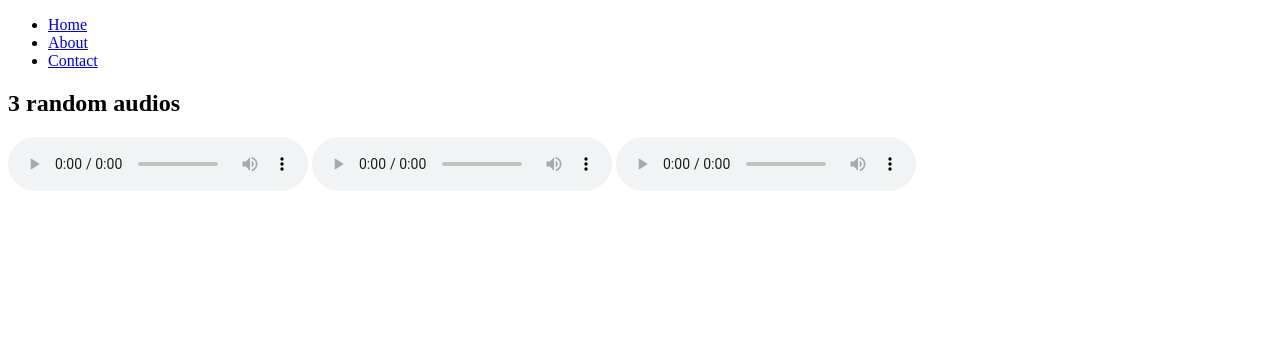
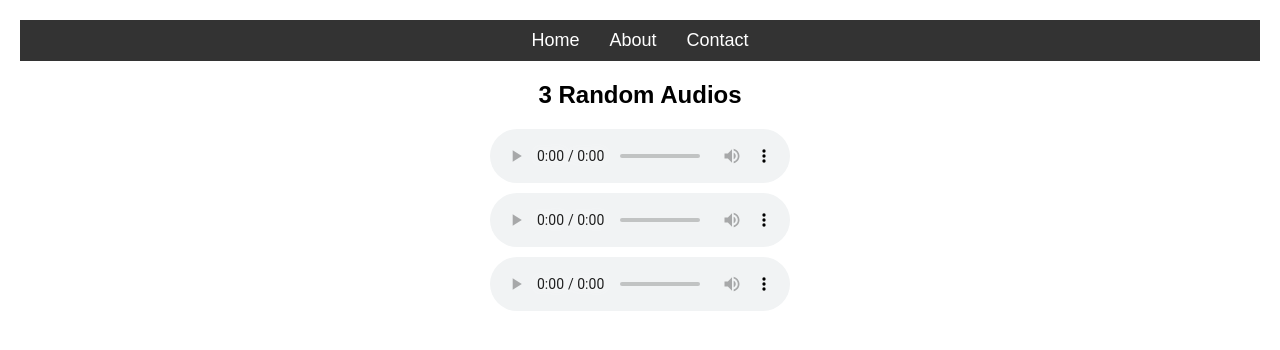
Before and after one commit to acciojob/semantic-navbar-and-audios-jadhavakashofficial, a website: page main.html in a window 1280 px wide. Drawn offline with Linux system fonts and the light colour scheme.

Commit message:
created a submission

```diff
--- a/main.html
+++ b/main.html
@@ -2,33 +2,68 @@
 <html lang="en">
 <head>
     <meta charset="UTF-8">
+    <meta name="viewport" content="width=device-width, initial-scale=1.0">
     <title>Semantic Navbar & Audios</title>
+    <style>
+        body {
+            font-family: Arial, sans-serif;
+            margin: 20px;
+            padding: 0;
+            text-align: center;
+        }
+        nav {
+            background-color: #333;
+            padding: 10px 0;
+        }
+        nav ul {
+            list-style-type: none;
+            padding: 0;
+            margin: 0;
+            display: flex;
+            justify-content: center;
+        }
+        nav ul li {
+            margin: 0 15px;
+        }
+        nav ul li a {
+            text-decoration: none;
+            color: white;
+            font-size: 18px;
+        }
+        h2 {
+            margin-top: 20px;
+        }
+        audio {
+            display: block;
+            margin: 10px auto;
+        }
+    </style>
 </head>
 <body>
-    <!-- Navigation Bar -->
+    <!-- Part 1: Semantic Navigation Bar -->
     <nav>
         <ul>
-            <li><a href="#home">Home</a></li>
-            <li><a href="#about">About</a></li>
-            <li><a href="#contact">Contact</a></li>
+            <li><a href="#">Home</a></li>
+            <li><a href="#">About</a></li>
+            <li><a href="#">Contact</a></li>
         </ul>
     </nav>
 
-    <!-- Audio Section -->
-    <section>
-        <h2>3 random audios</h2>
+    <!-- Part 2: Audio Section -->
+    <h2>3 Random Audios</h2>
     <audio controls>
-            <source src="http://commondatastorage.googleapis.com/codeskulptor-demos/DDR_assets/Kangaroo_MusiQue_-_The_Neverwritten_Role_Playing_Game.mp3" type="audio/mpeg">
+        <source src="http://commondatastorage.googleapis.com/codeskulptordemos/DDR_assets/Kangaroo_MusiQue_-_The_Neverwritten_Role_Playing_Game.mp3" type="audio/mpeg">
         Your browser does not support the audio element.
     </audio>
+
     <audio controls>
         <source src="http://commondatastorage.googleapis.com/codeskulptor-assets/Epoq-Lepidoptera.ogg" type="audio/ogg">
         Your browser does not support the audio element.
     </audio>
+
     <audio controls>
-            <source src="http://codeskulptor-demos.commondatastorage.googleapis.com/pang/paza-moduless.mp3" type="audio/mpeg">
+        <source src="http://codeskulptordemos.commondatastorage.googleapis.com/pang/pazamoduless.mp3" type="audio/mpeg">
         Your browser does not support the audio element.
     </audio>
-    </section>
 </body>
 </html>
```
Lines whose indentation alone changed are shown as unchanged.
